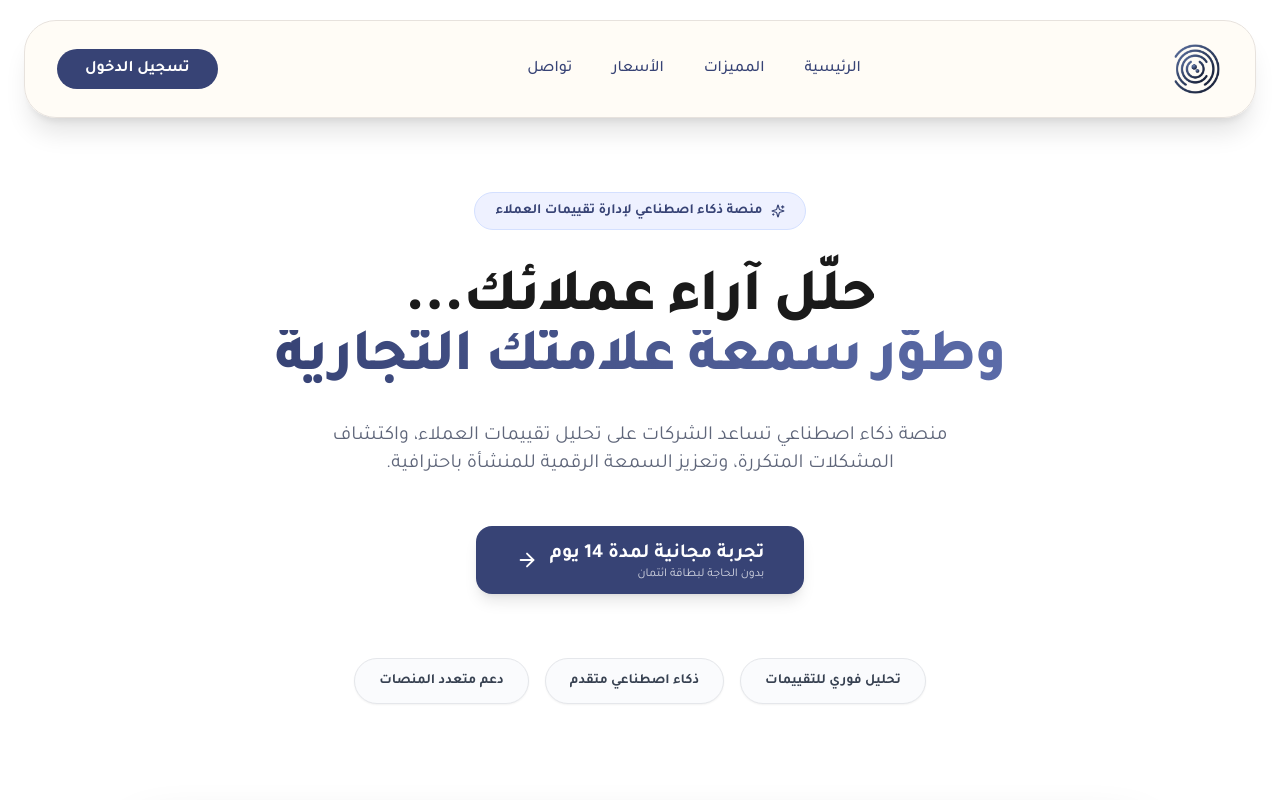
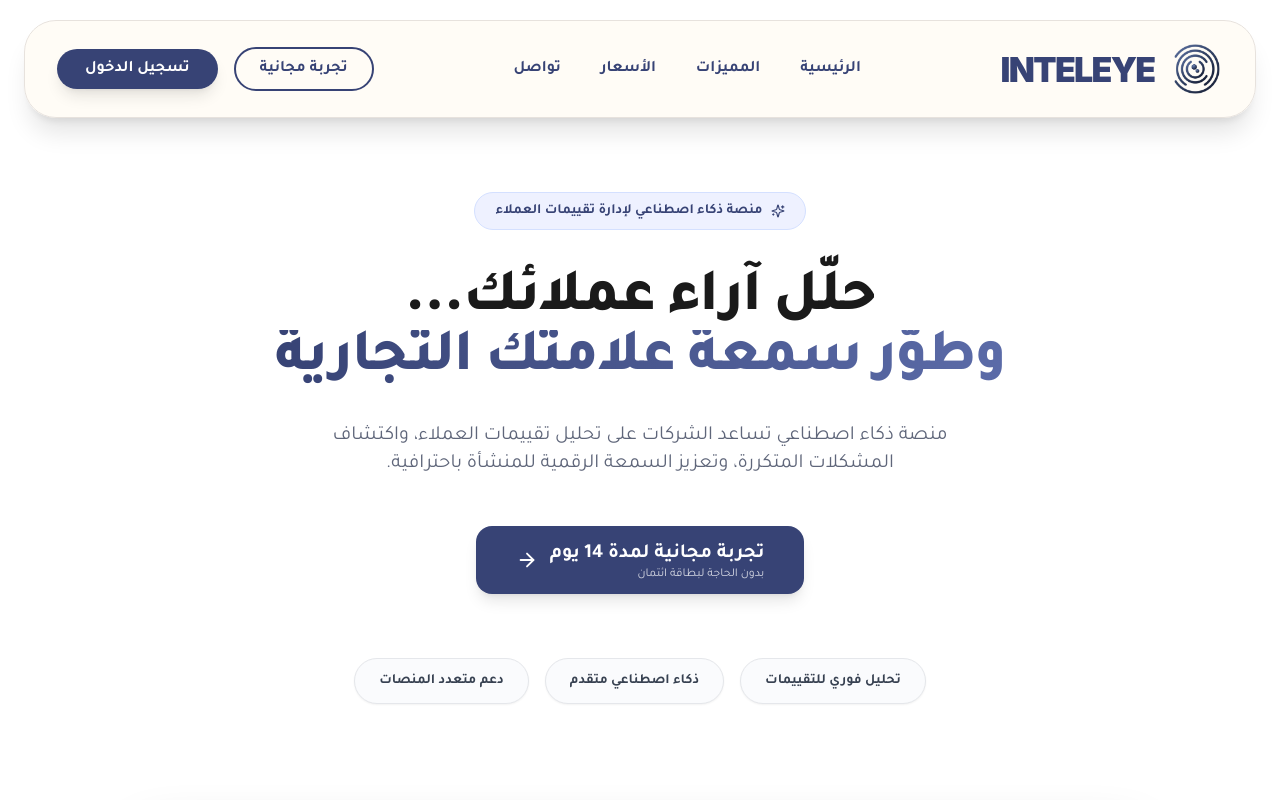
Before and after one commit to alaaalhrebi/inteleye, a Next.js app in the folder inteleye_project/: page / in a window 1280 px wide. Shown: the top 800 px of the page. Built offline with nearby package versions, Linux system fonts and the light colour scheme.

Commit message:
Update Navbar.tsx

```diff
--- a/inteleye_project/src/components/Navbar.tsx
+++ b/inteleye_project/src/components/Navbar.tsx
@@ -8,67 +8,84 @@ import { Menu, X } from "lucide-react";
 export default function Navbar() {
   const [open, setOpen] = useState(false);
 
+  const navLink =
+    "relative text-[16px] font-bold text-[#374375] transition-all duration-300 hover:text-primary after:absolute after:left-0 after:-bottom-2 after:h-[2px] after:w-0 after:bg-primary after:transition-all after:duration-300 hover:after:w-full";
+
   return (
     <motion.header
       initial={{ y: -80, opacity: 0 }}
       animate={{ y: 0, opacity: 1 }}
       transition={{ duration: 0.6 }}
-      className="fixed top-0 left-0 right-0 z-50"
+      className="fixed inset-x-0 top-0 z-50"
     >
       <div className="mx-auto max-w-7xl px-6 pt-5">
-        <div className="flex items-center justify-between rounded-3xl border border-border bg-background/90 px-8 py-5 shadow-xl backdrop-blur-lg">
+        <div className="flex items-center justify-between rounded-3xl border border-border bg-background/90 px-8 py-5 shadow-xl backdrop-blur-xl">
 
           {/* Logo */}
-          <Link href="/" className="flex items-center">
+          <Link href="/" className="flex items-center gap-4">
+
             <img
               src="/logo.png"
               alt="IntelEye"
-              className="h-14 w-auto"
+              className="h-14 w-auto object-contain"
             />
+
+            <span
+              className="select-none text-[34px] font-black tracking-[-0.05em] text-[#374375]"
+              style={{
+                fontFamily: "'Space Grotesk', 'Sora', 'Inter', sans-serif",
+              }}
+            >
+              INTELEYE
+            </span>
+
           </Link>
 
-          {/* Desktop Menu */}
+          {/* Desktop Navigation */}
           <nav className="hidden lg:flex items-center gap-10">
-            <Link
-              href="/"
-              className="font-medium text-text transition hover:text-primary"
-            >
+
+            <Link href="/" className={navLink}>
               الرئيسية
             </Link>
 
-            <a
-              href="#features"
-              className="font-medium text-text transition hover:text-primary"
-            >
+            <a href="#features" className={navLink}>
               المميزات
             </a>
 
-            <a
-              href="#pricing"
-              className="font-medium text-text transition hover:text-primary"
-            >
+            <a href="#pricing" className={navLink}>
               الأسعار
             </a>
 
-            <a
-              href="#contact"
-              className="font-medium text-text transition hover:text-primary"
-            >
+            <a href="#contact" className={navLink}>
               تواصل
             </a>
+
           </nav>
 
-          {/* Actions */}
-          <div className="flex items-center gap-3">
+          {/* Right Buttons */}
+          <div className="flex items-center gap-4">
 
             <motion.div
               whileHover={{ scale: 1.05 }}
-              whileTap={{ scale: 0.96 }}
+              whileTap={{ scale: 0.97 }}
+              className="hidden md:block"
+            >
+              <Link
+                href="/demo"
+                className="rounded-full border-2 border-[#374375] px-6 py-3 font-semibold text-[#374375] transition-all duration-300 hover:bg-[#374375] hover:text-white"
+              >
+                تجربة مجانية
+              </Link>
+            </motion.div>
+
+            <motion.div
+              whileHover={{ scale: 1.05 }}
+              whileTap={{ scale: 0.97 }}
               className="hidden md:block"
             >
               <Link
                 href="/login"
-                className="rounded-full bg-primary px-7 py-3 font-bold text-white transition hover:bg-accent"
+                className="rounded-full bg-[#374375] px-7 py-3 font-bold text-white shadow-lg transition-all duration-300 hover:bg-[#2E365F]"
               >
                 تسجيل الدخول
               </Link>
@@ -82,8 +99,8 @@ export default function Navbar() {
             </button>
 
           </div>
+
         </div>
-
                 <AnimatePresence>
           {open && (
             <motion.div
@@ -91,33 +108,61 @@ export default function Navbar() {
               animate={{ opacity: 1, y: 0 }}
               exit={{ opacity: 0, y: -15 }}
               transition={{ duration: 0.25 }}
-              className="mt-3 rounded-3xl border border-border bg-background/95 p-6 shadow-xl lg:hidden"
+              className="mt-3 rounded-3xl border border-border bg-background/95 p-6 shadow-xl backdrop-blur-xl lg:hidden"
             >
-              <nav className="flex flex-col gap-5 text-right">
+              <nav className="flex flex-col gap-6 text-right">
 
-                <Link href="/" onClick={() => setOpen(false)}>
+                <Link
+                  href="/"
+                  onClick={() => setOpen(false)}
+                  className="text-lg font-semibold text-[#374375]"
+                >
                   الرئيسية
                 </Link>
 
-                <a href="#features" onClick={() => setOpen(false)}>
+                <a
+                  href="#features"
+                  onClick={() => setOpen(false)}
+                  className="text-lg font-semibold text-[#374375]"
+                >
                   المميزات
                 </a>
 
-                <a href="#pricing" onClick={() => setOpen(false)}>
+                <a
+                  href="#pricing"
+                  onClick={() => setOpen(false)}
+                  className="text-lg font-semibold text-[#374375]"
+                >
                   الأسعار
                 </a>
 
-                <a href="#contact" onClick={() => setOpen(false)}>
+                <a
+                  href="#contact"
+                  onClick={() => setOpen(false)}
+                  className="text-lg font-semibold text-[#374375]"
+                >
                   تواصل
                 </a>
+
+                <div className="mt-4 flex flex-col gap-3">
+
+                  <Link
+                    href="/demo"
+                    onClick={() => setOpen(false)}
+                    className="rounded-full border-2 border-[#374375] px-6 py-3 text-center font-semibold text-[#374375] transition hover:bg-[#374375] hover:text-white"
+                  >
+                    تجربة مجانية
+                  </Link>
 
                   <Link
                     href="/login"
                     onClick={() => setOpen(false)}
-                  className="mt-3 rounded-full bg-primary px-6 py-3 text-center font-bold text-white"
+                    className="rounded-full bg-[#374375] px-6 py-3 text-center font-bold text-white shadow-lg transition hover:bg-[#2E365F]"
                   >
                     تسجيل الدخول
                   </Link>
+
+                </div>
 
               </nav>
             </motion.div>
```
Lines whose indentation alone changed are shown as unchanged.
